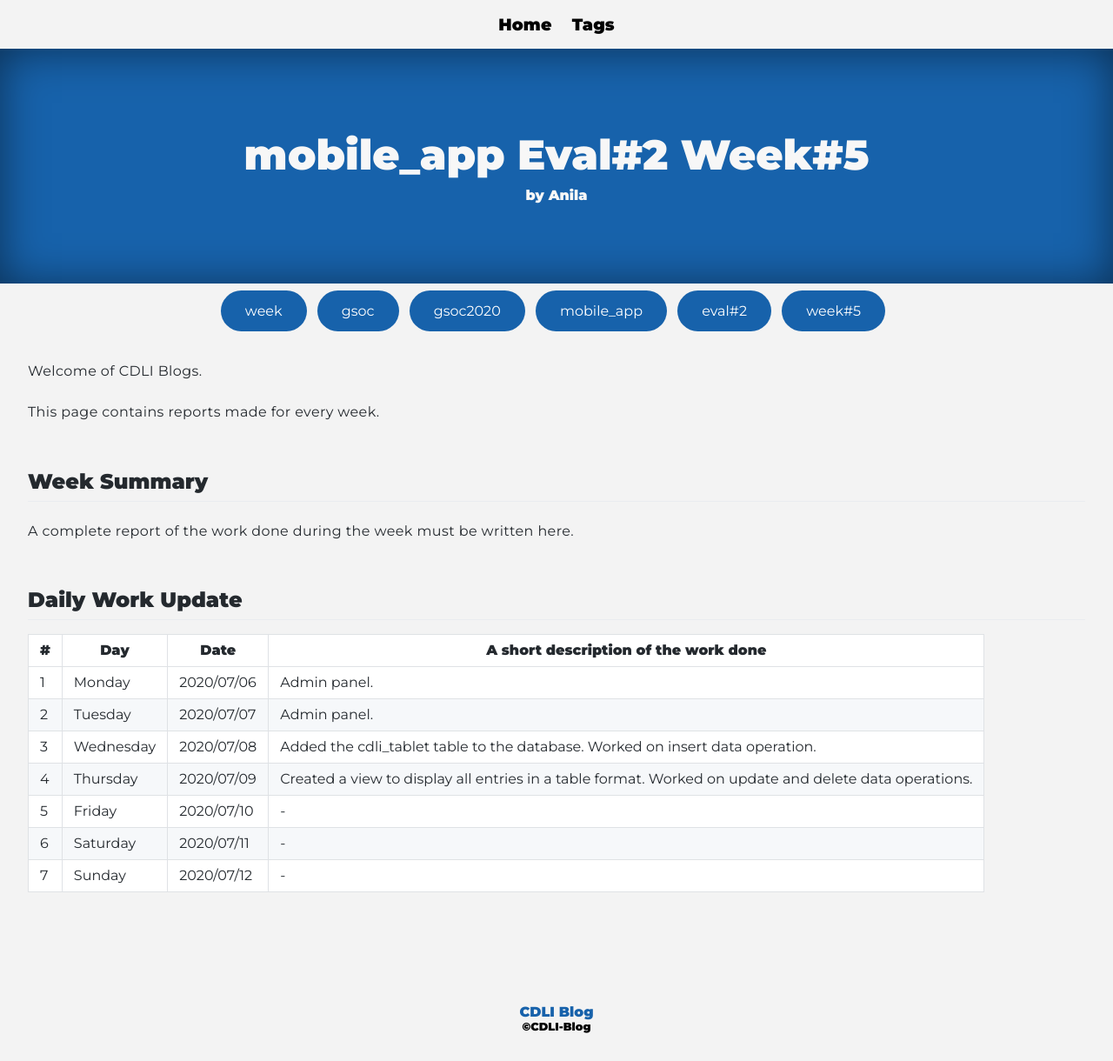
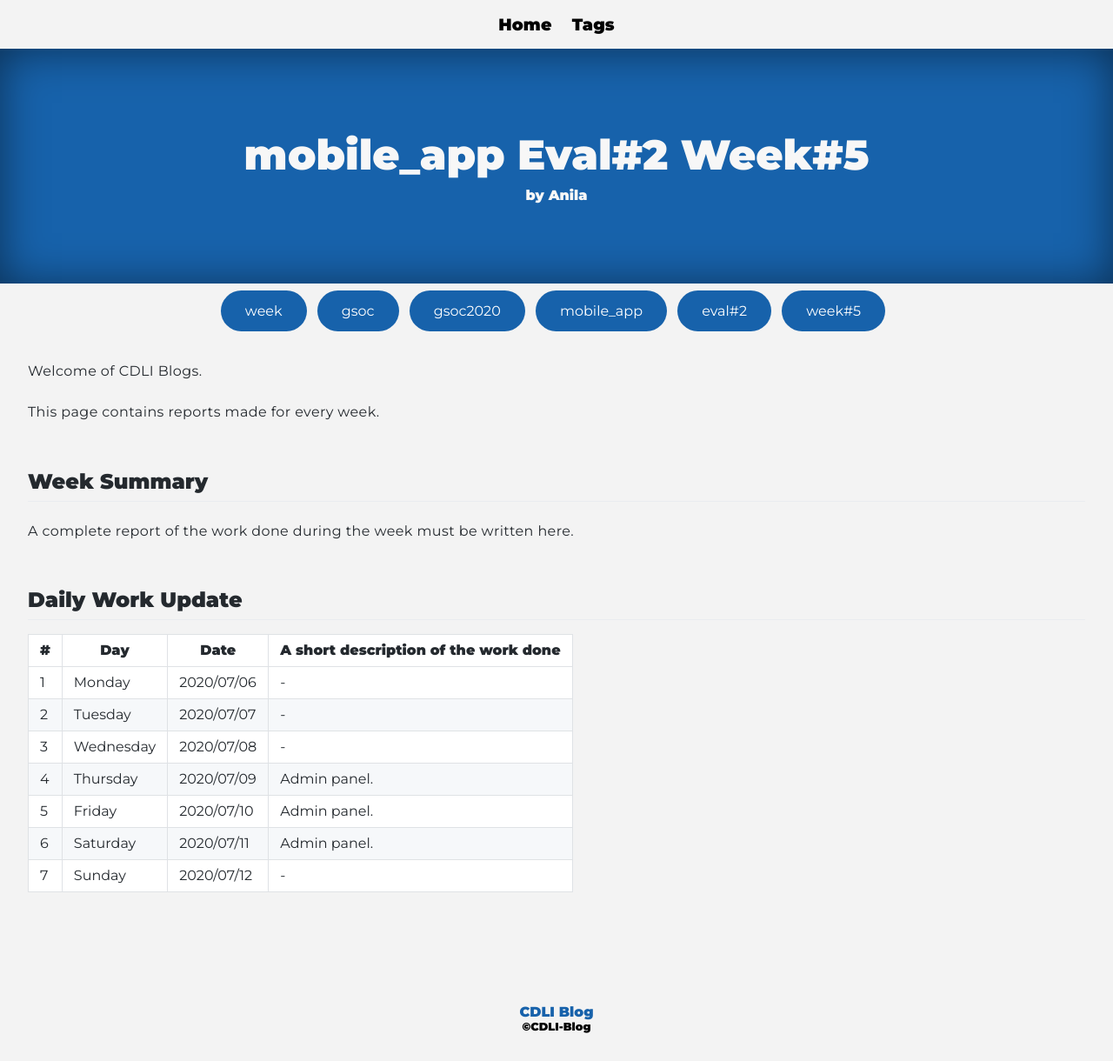
Before and after one commit to cdli-gh/blog, a Jekyll site: the page built from _blog/gsoc20/mobile_app/posts/06_week5.md, in a window 1280 px wide. Shown: the whole page at 87% size. Built offline with Jekyll 4.4.1, drawn with Linux system fonts in a browser that asks for light colours; Markdown is read by kramdown in place of the engine named in the settings.

Commit message:
Update 06_week5.md

```diff
--- a/_blog/gsoc20/mobile_app/posts/06_week5.md
+++ b/_blog/gsoc20/mobile_app/posts/06_week5.md
@@ -17,10 +17,10 @@
 
 |\#|Day|Date|A short description of the work done|
 |---	|---	|---	|---	|
-|1   	| Monday 	|   2020/07/06	|Admin panel.   	|
-|2   	| Tuesday  	|   2020/07/07	|Admin panel.   	|
-|3   	| Wednesday  	|  2020/07/08 	|Added the cdli_tablet table to the database. Worked on insert data operation.   	|
-|4   	| Thursday  	|   2020/07/09	|Created a view to display all entries in a table format. Worked on update and delete data operations.   	|
-|5   	| Friday  	|   2020/07/10	|-   	|
-|6   	| Saturday  	|   2020/07/11	|-   	|
+|1   	| Monday 	|   2020/07/06	|-   	|
+|2   	| Tuesday  	|   2020/07/07	|-   	|
+|3   	| Wednesday  	|  2020/07/08 	|-   	|
+|4   	| Thursday  	|   2020/07/09	|Admin panel.   	|
+|5   	| Friday  	|   2020/07/10	|Admin panel.   	|
+|6   	| Saturday  	|   2020/07/11	|Admin panel.   	|
 |7   	| Sunday  	|   2020/07/12	|-   	|
```
